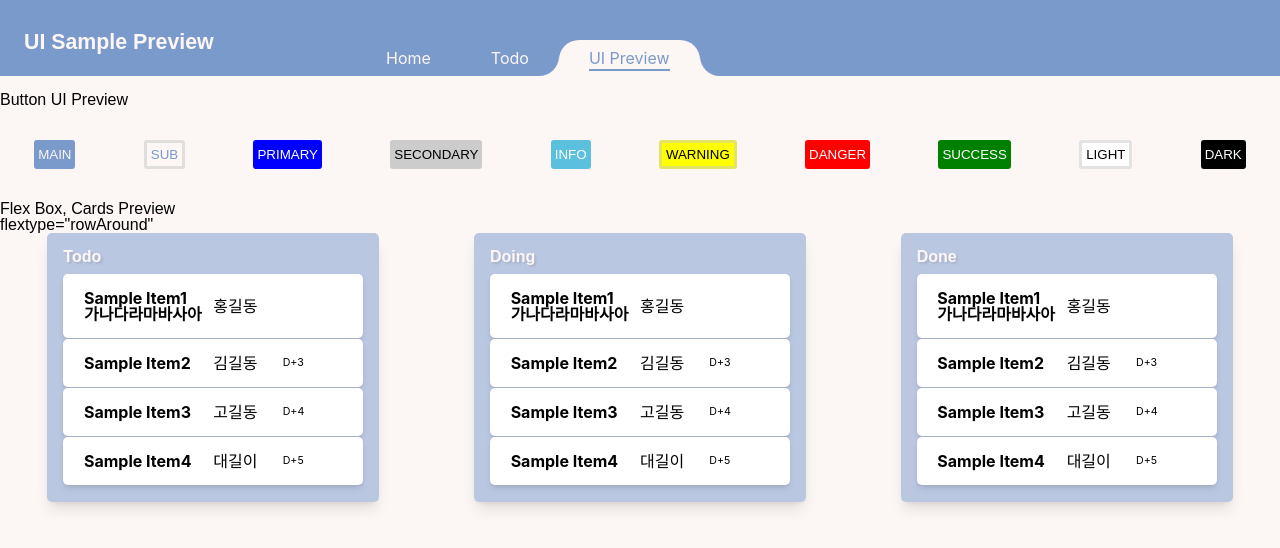
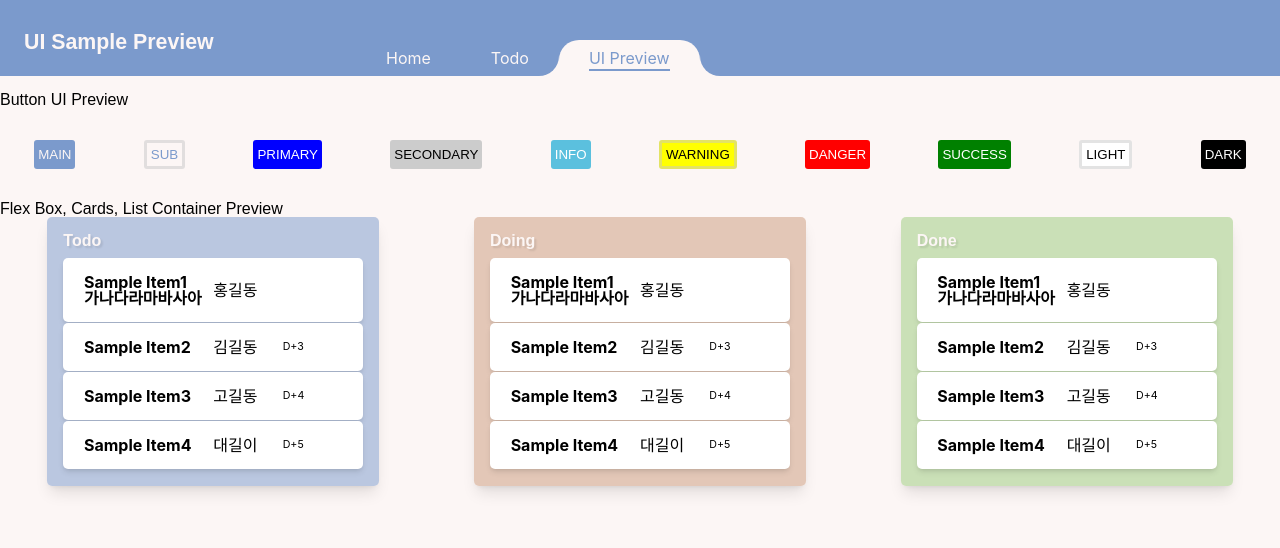
Before and after one commit to RunLearn/super-todoapp, a Next.js app: page /ui-preivew in a window 1280 px wide. Shown: the top 548 px of the page. Built offline with nearby package versions, Linux system fonts and the light colour scheme.

Commit message:
Style(Todo): Todo list conatiner에서도 색상 전달

```diff
--- a/pages/ui-preivew/index.tsx
+++ b/pages/ui-preivew/index.tsx
@@ -35,14 +35,13 @@ const ButtonSamplePage: NextPage = () => {
                     </article>
                 </section>
                 <section aria-label="Flex Box, Cards Preview" style={{paddingTop: "2rem"}}>
-                    <h1>Flex Box, Cards Preview</h1>
                     <header style={{width: "100%"}}>
-                            <h1>flextype="rowAround"</h1>
+                        <h1>Flex Box, Cards, List Container Preview</h1>
                     </header>
                     <FlexBoxLayout flexType="rowAround">
                         <TodoListConatiner title="Todo" list={ undefined } />
-                        <TodoListConatiner title="Doing" list={ undefined } />
-                        <TodoListConatiner title="Done" list={ undefined } />
+                        <TodoListConatiner title="Doing" list={ undefined } backgroundColor="#cc9a7b" />
+                        <TodoListConatiner title="Done" list={ undefined } backgroundColor="#9acc7b" />
                     </FlexBoxLayout>
                 </section>
             </MainLayout>
--- a/src/features/todo/components/TodoListConatiner.tsx
+++ b/src/features/todo/components/TodoListConatiner.tsx
@@ -1,16 +1,16 @@
 import TodoItemSurface from "@todo/domain/TodoItemSurface"
 import { NextPage } from "next"
-import ListContainerCardLayout from "styles/divs/ListContainerCardLayout"
+import ListContainerCardLayout, { ListContainerCardLayoutProps } from "styles/divs/ListContainerCardLayout"
 import TodoItemSurfaceCard from "./TodoItemSurfaceCard"
 
-export interface TodoListContainerProps {
+export interface TodoListContainerProps extends ListContainerCardLayoutProps {
     title: string;
     list: TodoItemSurface[] | undefined;  // TodoItemDetail is enable too.
 }
 
 const TodoListConatiner: NextPage<TodoListContainerProps> = (props) => {
   return (
-    <ListContainerCardLayout>
+    <ListContainerCardLayout backgroundColor={ props.backgroundColor } titleColor={ props.titleColor }>
         <header>
             <h1>{ props.title }</h1>
         </header>
```
